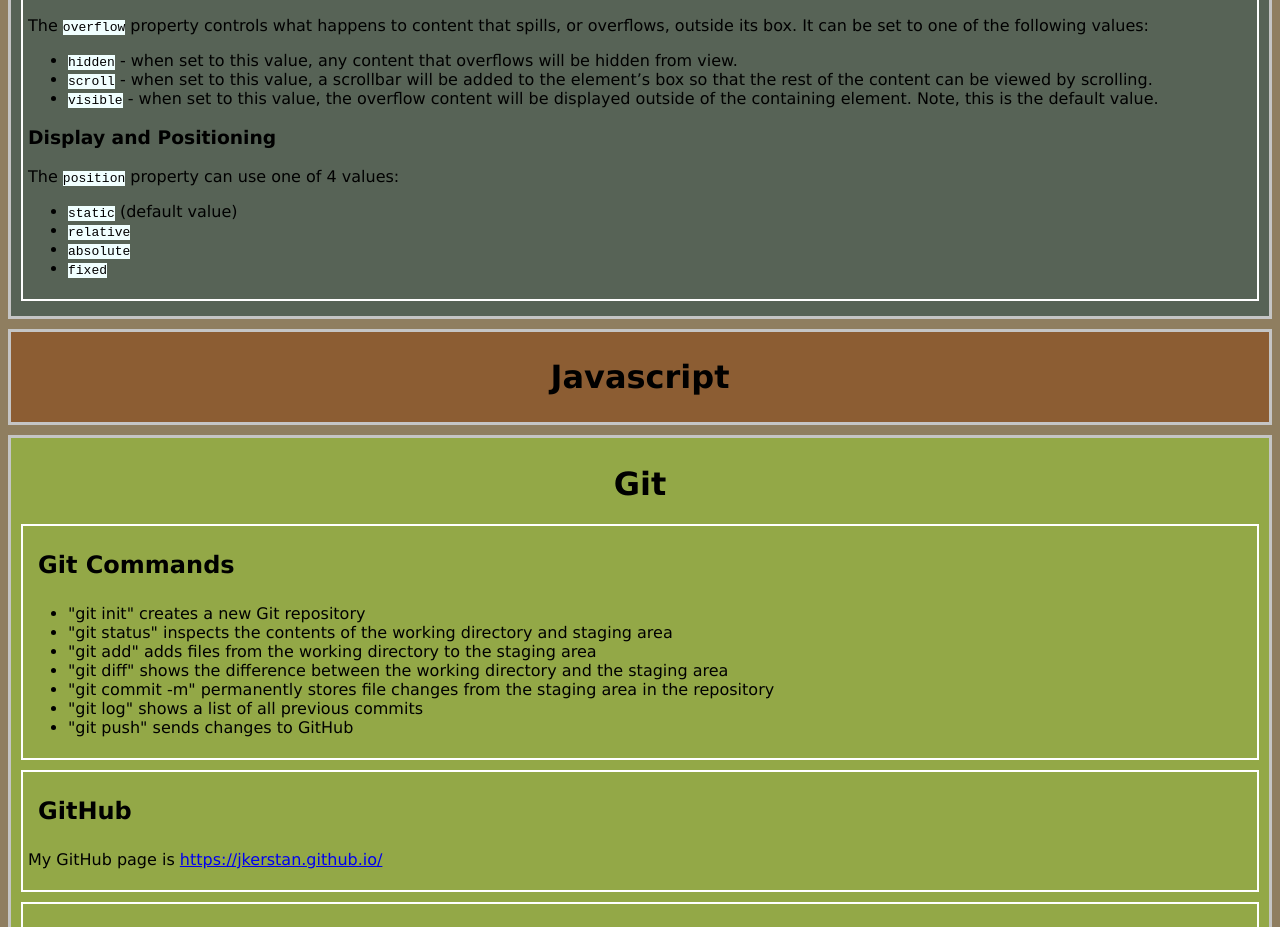
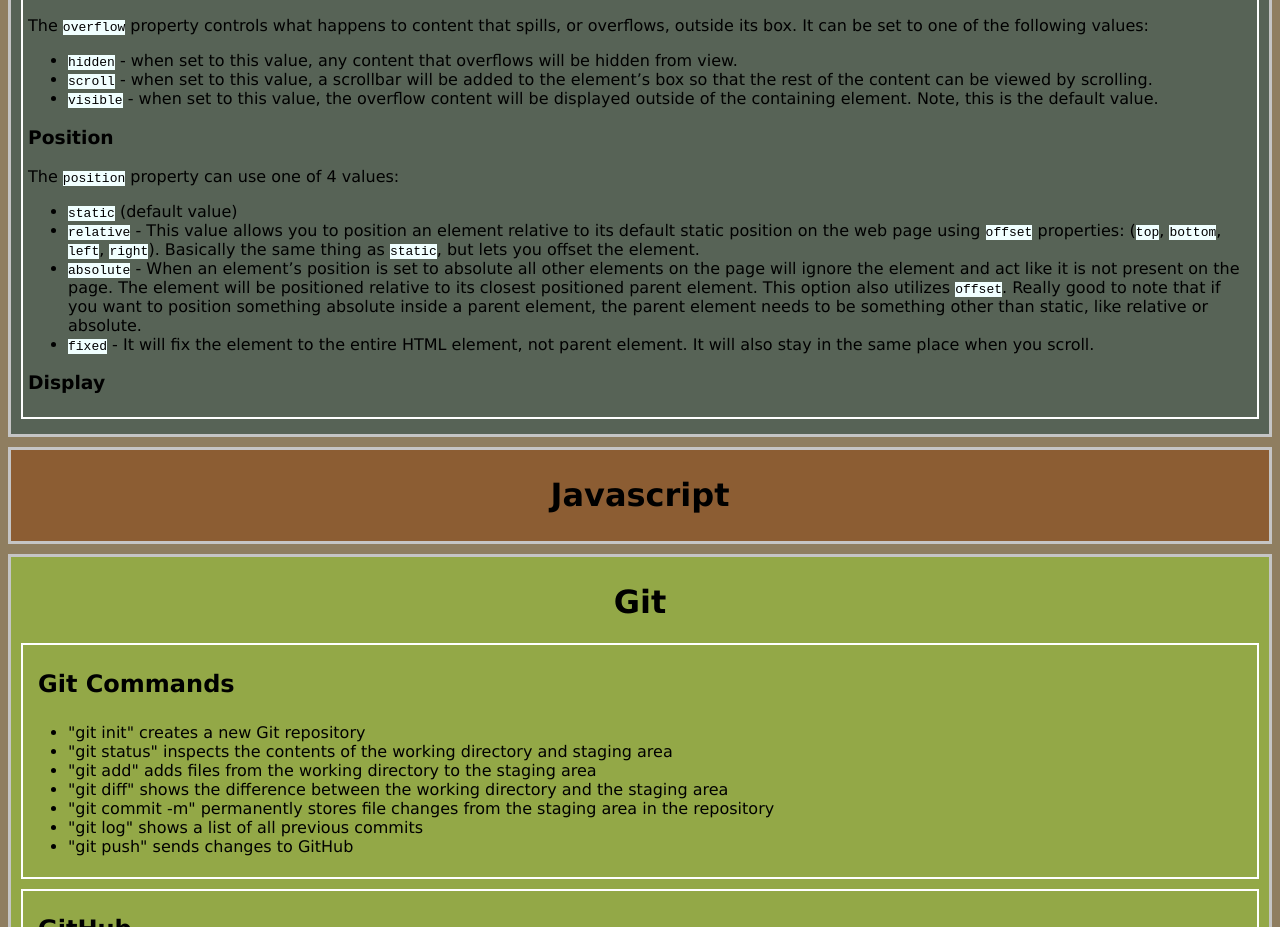
Before and after one commit to jkerstan/cheatsheet, a plain HTML site: page index.html in a window 1280 px wide. Shown: the part 1943-2870 px from the top of the page. Drawn offline with Linux system fonts and the light colour scheme; files that its build step writes are made by us from their sources; files whose address does not match are found by name.

Commit message:
added more content to the display css section

```diff
--- a/index.html
+++ b/index.html
@@ -96,15 +96,17 @@
       <li><code>scroll</code> - when set to this value, a scrollbar will be added to the element’s box so that the rest of the content can be viewed by scrolling.</li>
       <li><code>visible</code> - when set to this value, the overflow content will be displayed outside of the containing element. Note, this is the default value.</li>
     </ul>
-    <!--Display and Positioning-->
-    <h3>Display and Positioning</h3>
+    <!--Position-->
+    <h3>Position</h3>
     <p>The <code>position</code> property can use one of 4 values:</p>
     <ul>
       <li><code>static</code> (default value)</li>
-      <li><code>relative</code></li>
-      <li><code>absolute</code></li>
-      <li><code>fixed</code></li>
+      <li><code>relative</code> - This value allows you to position an element relative to its default static position on the web page using <code>offset</code> properties: (<code>top</code>, <code>bottom</code>, <code>left</code>, <code>right</code>). Basically the same thing as <code>static</code>, but lets you offset the element.</li>
+      <li><code>absolute</code> - When an element’s position is set to absolute all other elements on the page will ignore the element and act like it is not present on the page. The element will be positioned relative to its closest positioned parent element.  This option also utilizes <code>offset</code>. Really good to note that if you want to position something absolute inside a parent element, the parent element needs to be something other than static, like relative or absolute.</li>
+      <li><code>fixed</code> - It will fix the element to the entire HTML element, not parent element.  It will also stay in the same place when you scroll.</li>
     </ul>
+    <!--Display-->
+    <h3>Display</h3>
   </div>
  </div>
  <!--Javascript-->
--- a/resources/css/style.css
+++ b/resources/css/style.css
@@ -12,6 +12,7 @@ header{
     text-align: center;
     border:rgb(54, 54, 54) solid 1px;
     width: auto;
+
 
   }
 
```
